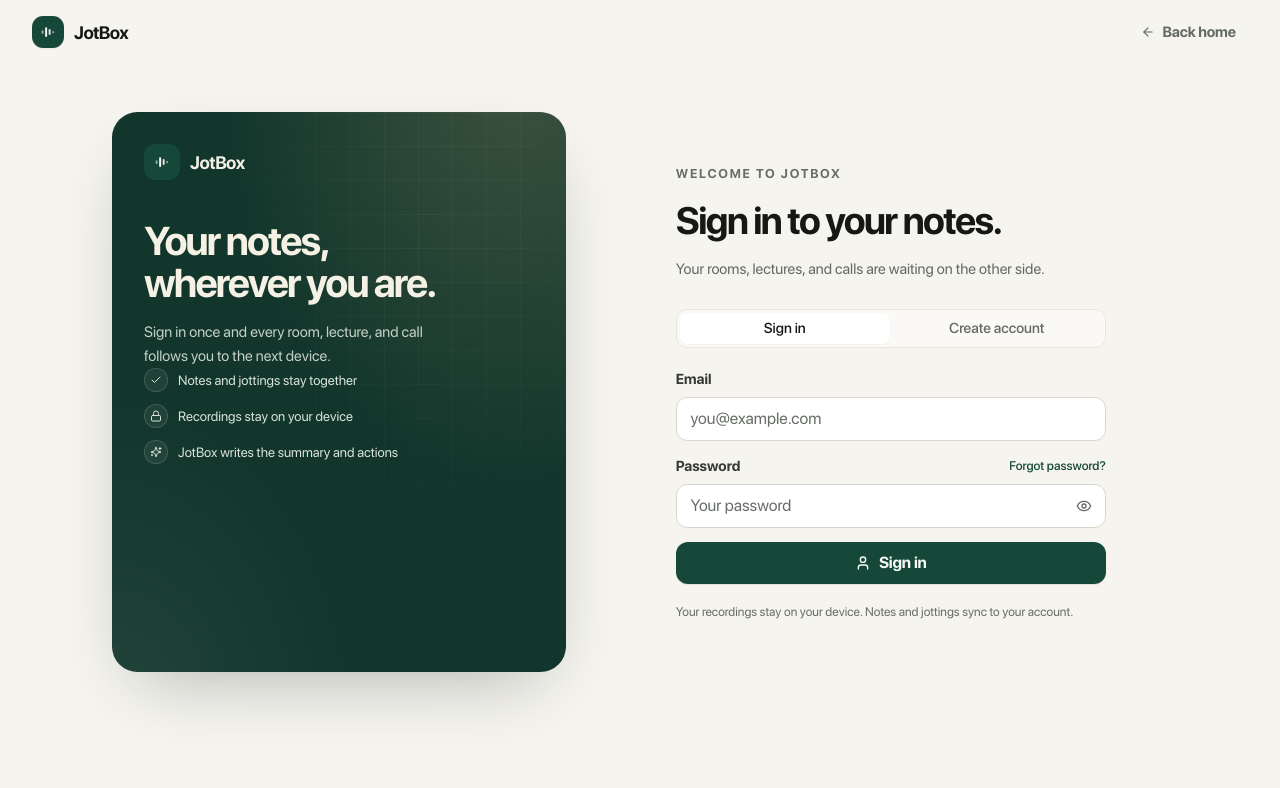
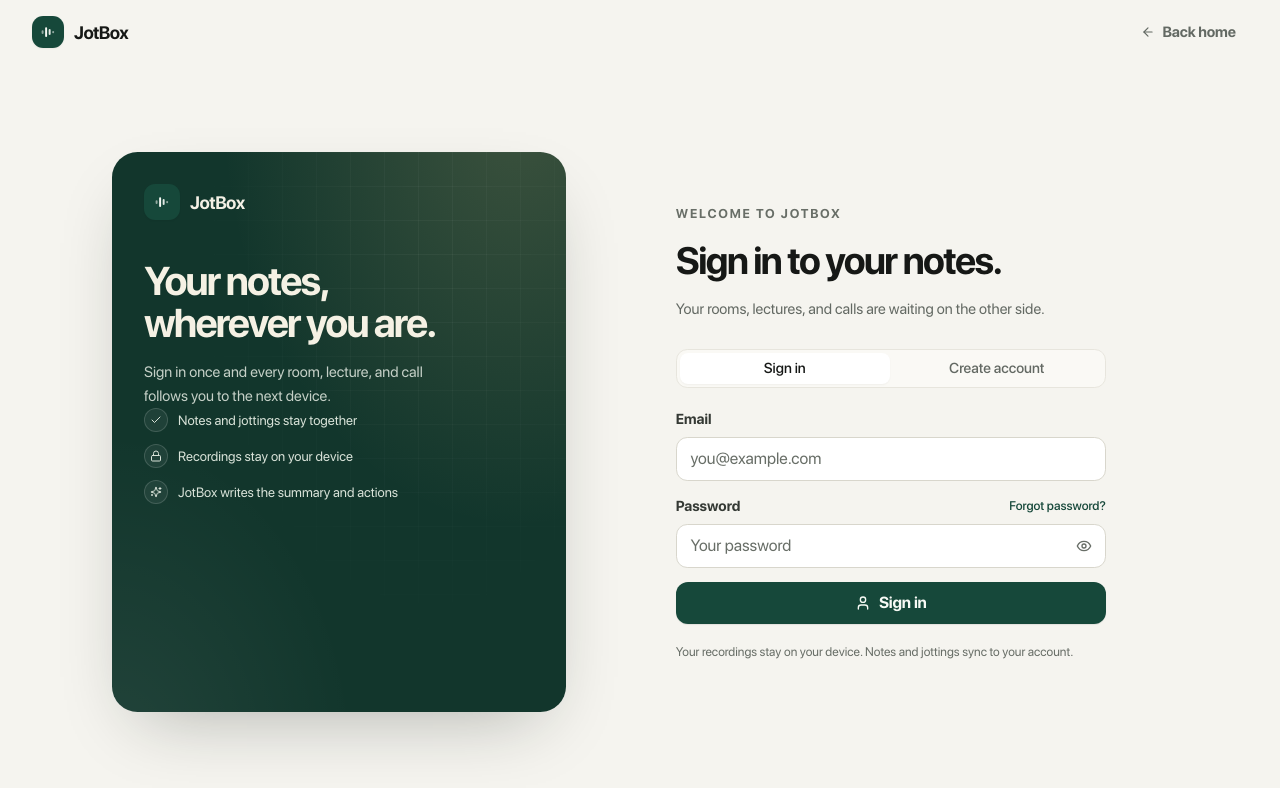
Before and after one commit to luisjjj/Jotbox, a React (Vite) app in the folder apps/web/: page /auth in a window 1280 px wide. Shown: the top 788 px of the page. Built offline with nearby package versions, Linux system fonts and the light colour scheme; no server answers.

Commit message:
Center the desktop sign in composition

```diff
--- a/apps/web/src/pages/Auth.tsx
+++ b/apps/web/src/pages/Auth.tsx
@@ -284,8 +284,8 @@ export default function Auth() {
   }
 
   return (
-    <div className="min-h-dvh bg-paper">
-      <header className="mx-auto flex h-16 max-w-[1280px] items-center justify-between px-4 sm:px-6 lg:px-8">
+    <div className="flex min-h-dvh flex-col bg-paper">
+      <header className="mx-auto flex h-16 w-full max-w-[1280px] flex-none items-center justify-between px-4 sm:px-6 lg:px-8">
         <Brand />
         <Link to="/" className="btn btn-ghost btn-sm">
           <ArrowLeft className="h-3.5 w-3.5" />
@@ -293,7 +293,7 @@ export default function Auth() {
         </Link>
       </header>
 
-      <main className="page-enter mx-auto grid max-w-[1120px] gap-8 px-4 py-6 sm:px-6 lg:grid-cols-[0.9fr_1.1fr] lg:items-center lg:gap-12 lg:py-12 lg:px-8">
+      <main className="page-enter mx-auto grid w-full max-w-[1120px] flex-1 gap-8 px-4 py-6 sm:px-6 lg:grid-cols-[0.9fr_1.1fr] lg:items-center lg:gap-12 lg:py-12 lg:px-8">
         <div className="hero-ink relative hidden overflow-hidden rounded-[1.6rem] p-8 shadow-float lg:block lg:min-h-[560px]">
           <div className="hero-grid pointer-events-none absolute inset-0" />
           <div className="relative flex h-full flex-col justify-between">
```
